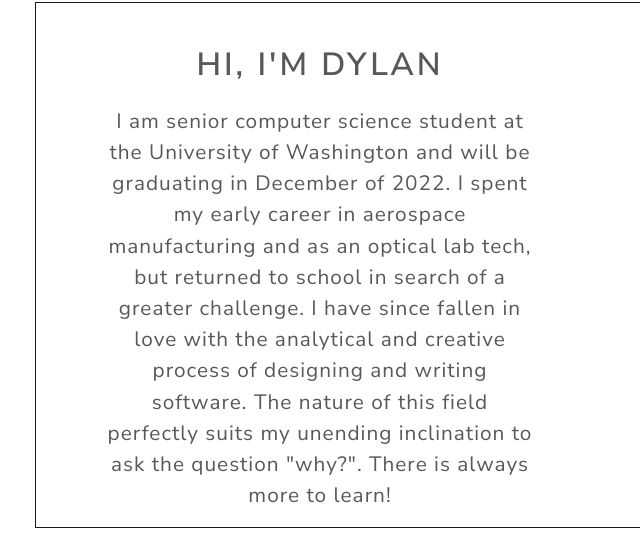
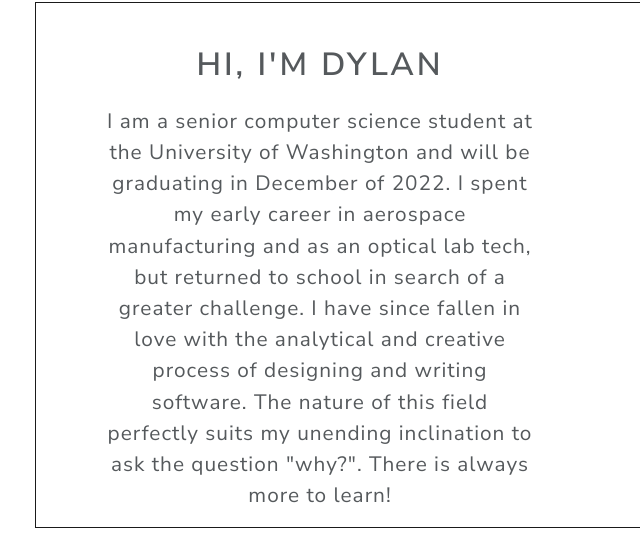
Before and after one commit to dylanChurchward/portfolio, a website: page index.html in a window 1280 px wide. Shown: the part 101-643 px from the top of the page, 40-680 px from the left. Drawn offline with nearby package versions, Linux system fonts and the light colour scheme.

Commit message:
fixes typo in bio

```diff
--- a/index.html
+++ b/index.html
@@ -56,7 +56,7 @@
                 <div class="row">
                     <div class="col-md-6 order-2 order-md-1">
                         <h1 class="card-title text-center mx-auto d-block">Hi, I'm Dylan</h1>
-                        <p id="aboutMeText" class="card-text text-center mx-auto d-block">I am senior computer science
+                        <p id="aboutMeText" class="card-text text-center mx-auto d-block">I am a senior computer science
                             student
                             at the University of Washington and will be graduating in December of 2022. I spent
                             my early career in aerospace manufacturing and as an optical lab tech, but returned to
```
